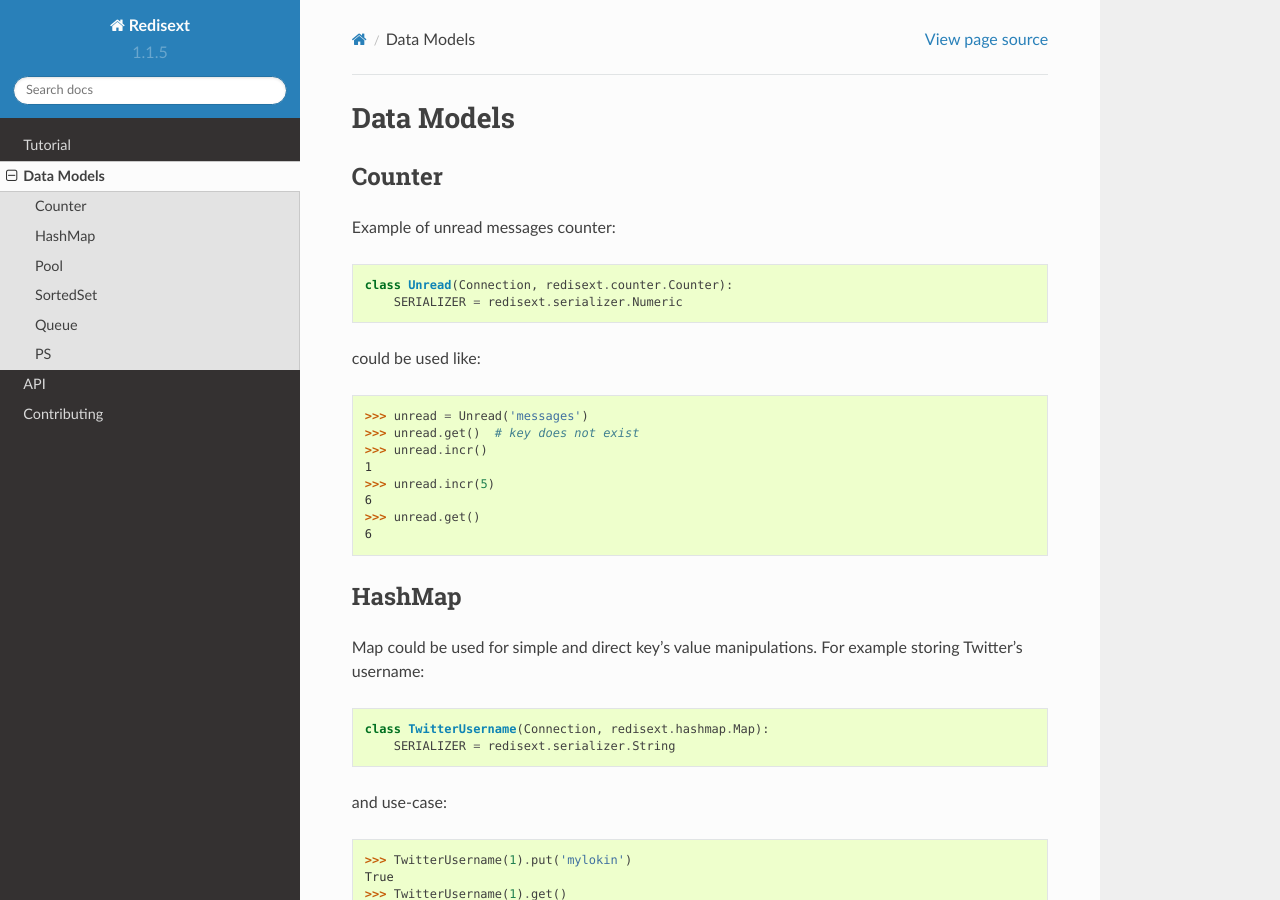
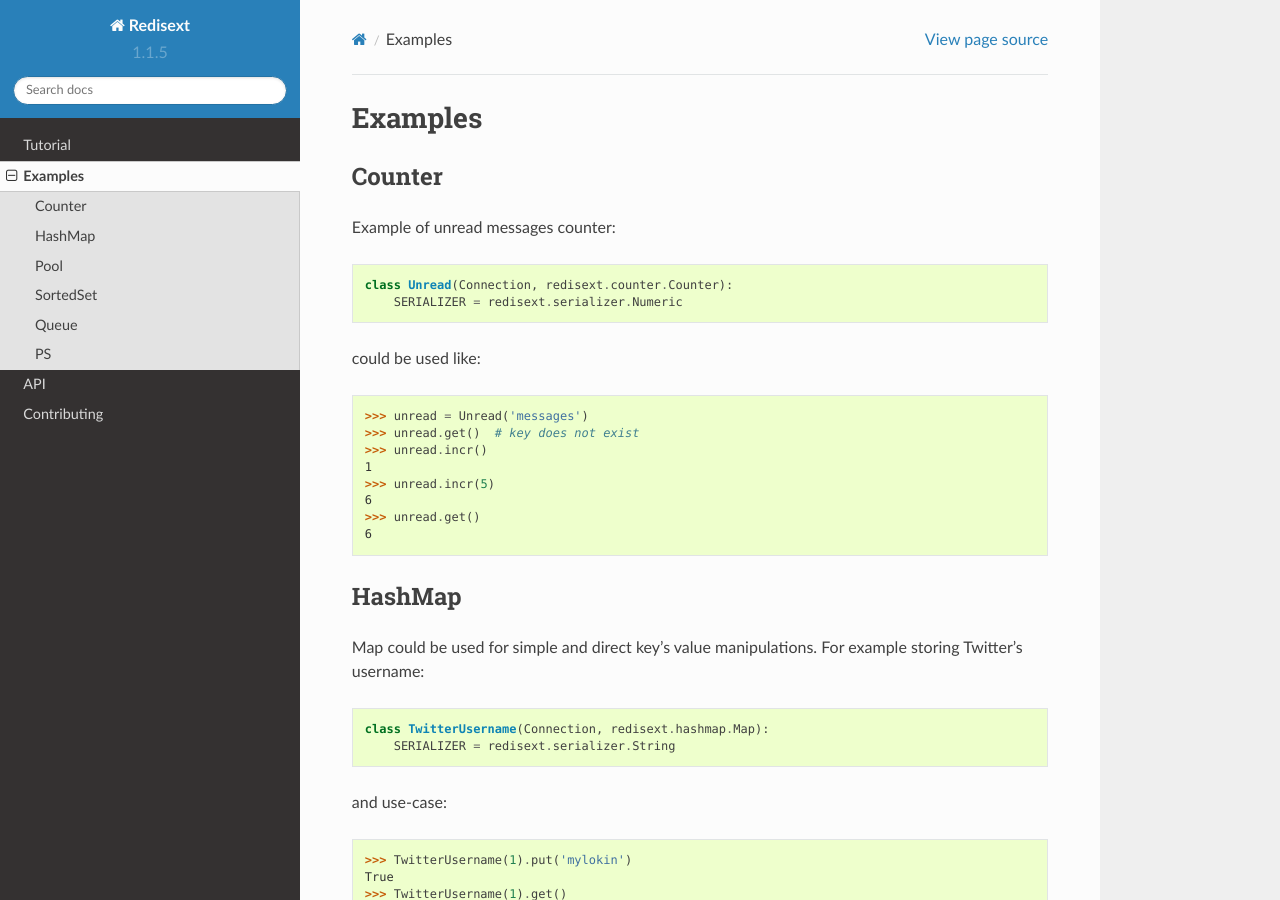
Before and after one commit to mylokin/redisext, a Sphinx documentation site: the page built from docs/modules/models.rst, in a window 1280 px wide and 900 px high. Built offline with Sphinx 7.4.7 and the Read the Docs theme 2.0.0, drawn with Linux system fonts in a browser that asks for light colours.

Commit message:
rename section

```diff
--- a/docs/modules/models.rst
+++ b/docs/modules/models.rst
@@ -1,5 +1,5 @@
-Data Models
-===========
+Examples
+========
 
 Counter
 -------
```
